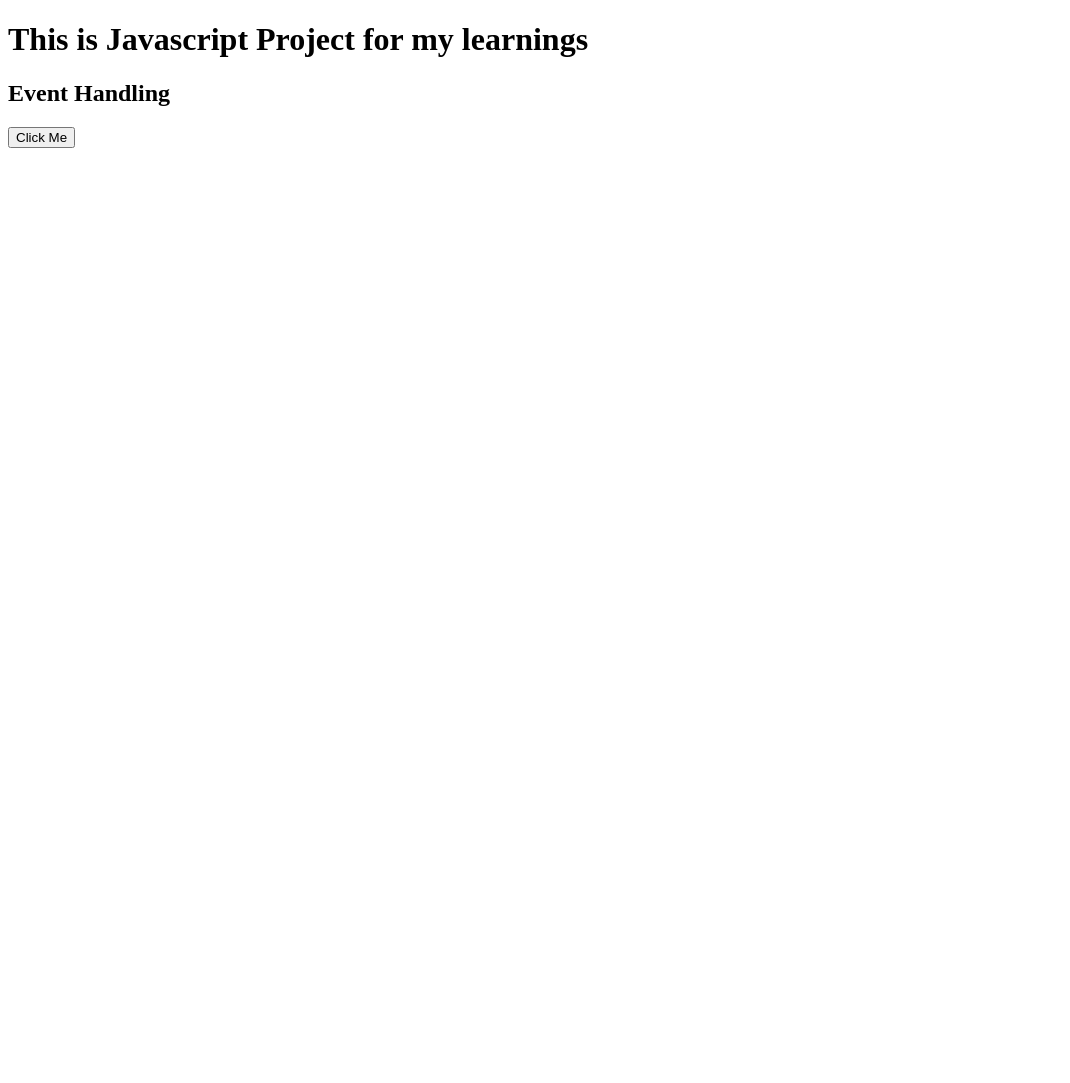
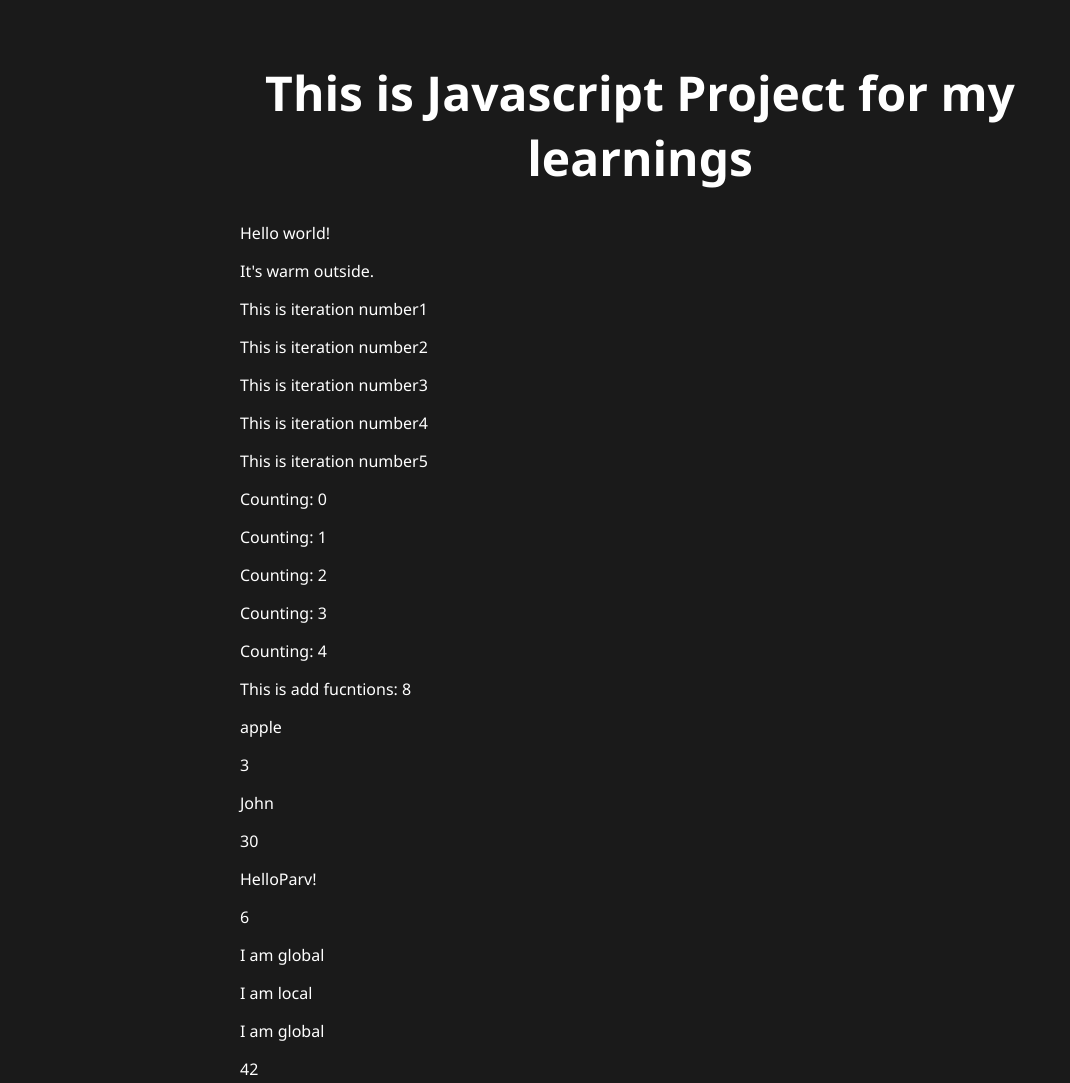
Before and after one commit to Parv-gugnani/Learning-Js, a plain HTML site: page index.html in a window 1280 px wide. Shown: the top 1083 px of the page, without its empty margins (0-1070 px from the left). Before the commit the page ends 800 px from the top, so only its background shows below. Drawn offline with Linux system fonts and the light colour scheme.

Commit message:
console !

```diff
--- a/index.html
+++ b/index.html
@@ -7,10 +7,13 @@
     <link rel="stylesheet" href="style.css" />
   </head>
   <body>
-    <h1>This is Javascript Project for my learnings</h1>
+    <div class="container">
+      <h1>This is Javascript Project for my learnings</h1>
+      <div id="consoleOutput"></div>
 
-    <h2>Event Handling</h2>
-    <button id="myButton">Click Me</button>
+      <h2>Event Handling</h2>
+      <button id="myButton">Click Me</button>
+    </div>
 
     <script src="script.js"></script>
   </body>
--- a/script.js
+++ b/script.js
@@ -1,3 +1,29 @@
+// Function to capture console logs and display them on the page
+function captureConsoleOutput() {
+  const consoleOutputDiv = document.getElementById("consoleOutput");
+
+  // Save the original console.log function to a variable
+  const originalConsoleLog = console.log;
+
+  // Override console.log to capture the output and display it on the page
+  console.log = function (...args) {
+    // Call the original console.log function to output to the browser's console
+    originalConsoleLog.apply(console, args);
+
+    // Create a new paragraph element to display the log message
+    const logElement = document.createElement("p");
+    logElement.textContent = args.join(" ");
+
+    // Append the log message to the consoleOutputDiv
+    consoleOutputDiv.appendChild(logElement);
+  };
+}
+
+// Call the captureConsoleOutput function to start capturing console logs
+captureConsoleOutput();
+
+// Console output
+
 let message = "Hello world!";
 const pi = 3.14159; //float //cant be changed it is truth that why we store in constants
 let name = "John"; //string
--- a/style.css
+++ b/style.css
@@ -0,0 +1,53 @@
+/* styles.css */
+
+/* Global Styles */
+body {
+  font-family: "Segoe UI", Tahoma, Geneva, Verdana, sans-serif;
+  margin: 0;
+  padding: 0;
+  background-color: #1a1a1a;
+  color: #fff;
+}
+
+.container {
+  max-width: 800px;
+  margin: 0 auto;
+  padding: 20px;
+}
+
+h1,
+h2 {
+  text-align: center;
+}
+
+h1 {
+  font-size: 3rem;
+  margin-top: 40px;
+}
+
+h2 {
+  font-size: 2rem;
+  margin-top: 20px;
+}
+
+/* Button Styles */
+button {
+  background-color: #ffa500;
+  color: #fff;
+  border: none;
+  padding: 10px 20px;
+  font-size: 1.2rem;
+  cursor: pointer;
+  border-radius: 5px;
+  transition: background-color 0.3s ease;
+}
+
+button:hover {
+  background-color: #ffa500;
+}
+
+/* Page-Specific Styles */
+#myButton {
+  display: block;
+  margin: 0 auto;
+}
```
